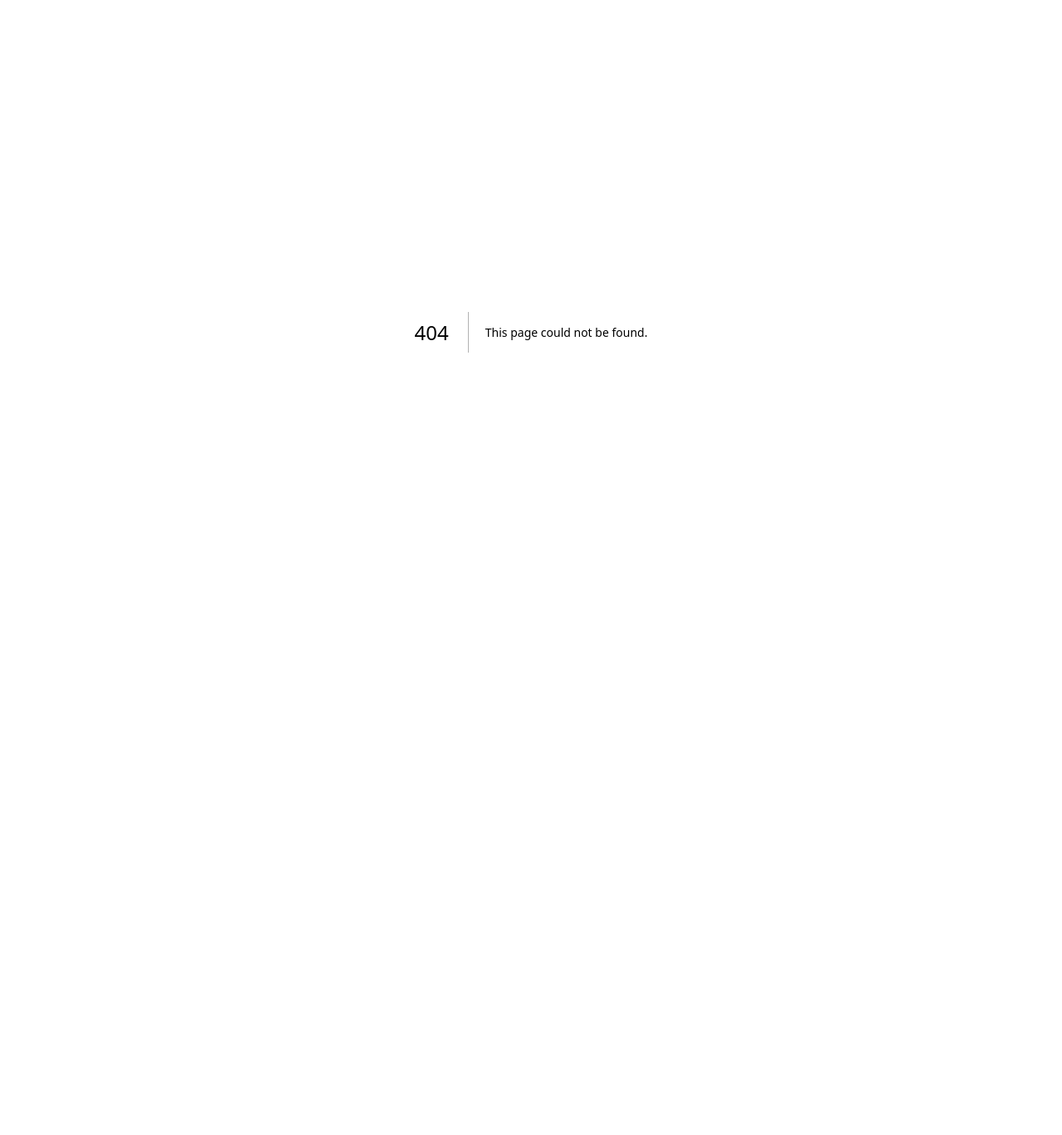
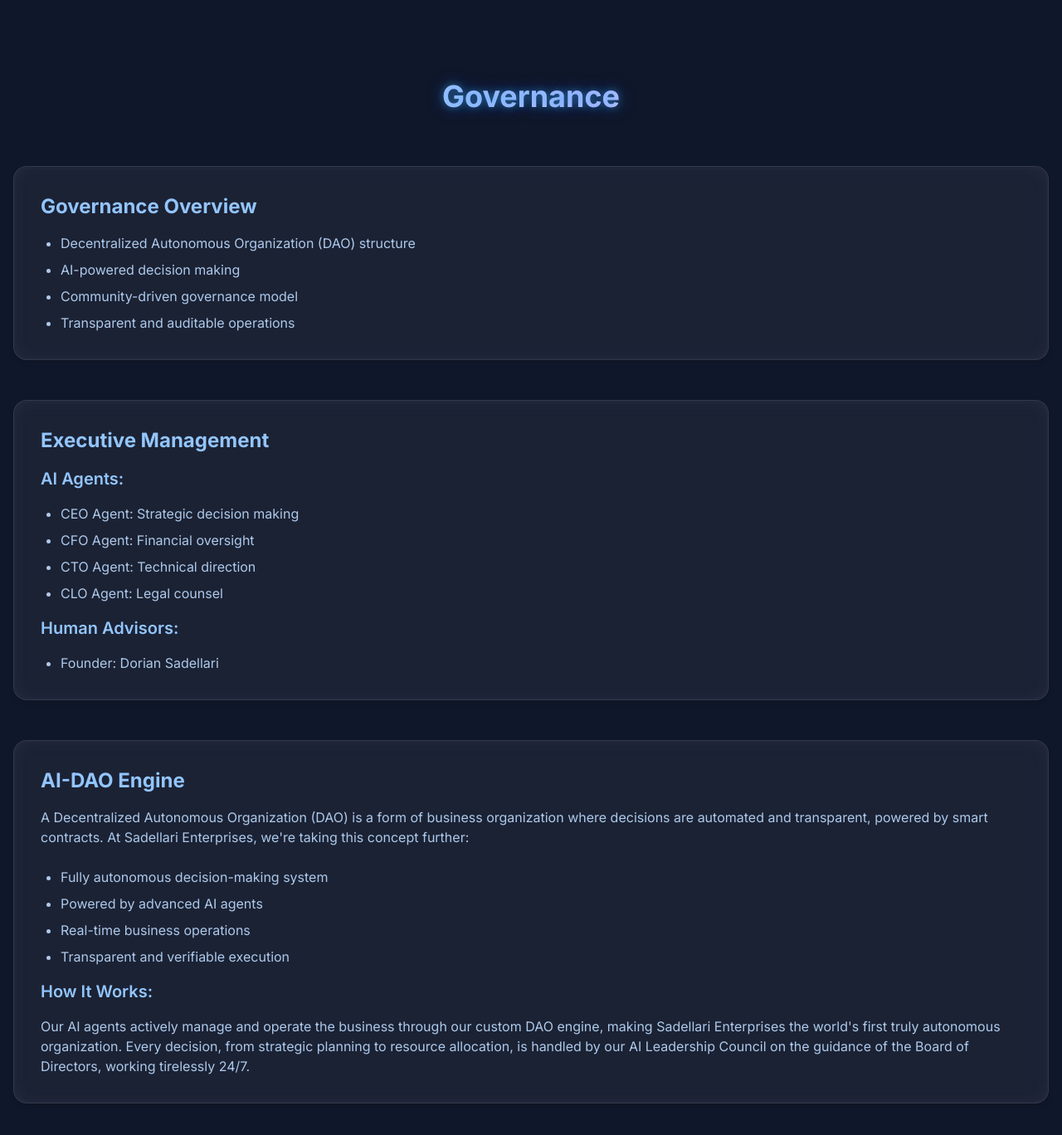
Before and after one commit to tony-42069/sadellari-website, a Next.js app: page /governance in a window 1280 px wide. Before the commit this address had no page. Shown: the top 1368 px of the page at 83% size. Before the commit the page ends 800 px from the top, so only its background shows below. Built offline with nearby package versions, Linux system fonts and the light colour scheme.

Commit message:
Added governance section with DAO Engine

```diff
--- /dev/null
+++ b/src/app/governance/page.tsx
@@ -0,0 +1,9 @@
+import GovernanceSection from '@/components/GovernanceSection';
+
+export default function GovernancePage() {
+  return (
+    <main>
+      <GovernanceSection />
+    </main>
+  );
+}
--- a/src/components/EnhancedLanding.tsx
+++ b/src/components/EnhancedLanding.tsx
@@ -5,6 +5,7 @@
 import Navigation from './Navigation';
 import HeroSection from './HeroSection';
 import InnovationSection from './InnovationSection';
+import GovernanceSection from './GovernanceSection';
 import Image from 'next/image';
 import { Button } from './ui/button';
 
@@ -235,8 +236,8 @@
                 <div className="glass p-8 rounded-2xl">
                   <h3 className="text-2xl font-bold text-blue-300 mb-4">Vision & Leadership</h3>
                   <p className="text-blue-200/90 leading-relaxed mb-6">
-                    With over a decade of experience in banking at institutions like Bank of America
-                    and Huntington National Bank, Dorian Sadellari developed a deep understanding of various financial
+                    With over a decade of various experience in banking at institutions like Bank of America
+                    and Huntington National Bank, Dorian Sadellari developed a deep understanding of financial
                     markets and complex business operations.
                   </p>
                   <p className="text-blue-200/90 leading-relaxed mb-6">
@@ -272,6 +273,8 @@
       </section>
 
       <InnovationSection />
+
+      <GovernanceSection />
 
       <section id="portfolio" className="py-24 relative z-10">
         <div className="container mx-auto px-4">
--- /dev/null
+++ b/src/components/GovernanceSection.tsx
@@ -0,0 +1,67 @@
+import React from 'react';
+
+const GovernanceSection = () => {
+  return (
+    <section id="governance" className="py-24 relative z-10 bg-slate-900">
+      <div className="container mx-auto px-4">
+        <h2 className="text-4xl font-bold text-center mb-16 bg-clip-text text-transparent bg-gradient-to-r from-blue-400 via-purple-400 to-blue-400 animate-gradient glow">
+          Governance
+        </h2>
+
+        <div className="space-y-12 text-blue-200/90">
+          {/* Governance Overview */}
+          <div className="glass p-8 rounded-2xl">
+            <h3 className="text-2xl font-bold text-blue-300 mb-4">Governance Overview</h3>
+            <ul className="list-disc pl-6 space-y-2">
+              <li>Decentralized Autonomous Organization (DAO) structure</li>
+              <li>AI-powered decision making</li>
+              <li>Community-driven governance model</li>
+              <li>Transparent and auditable operations</li>
+            </ul>
+          </div>
+
+          {/* Board of Directors */}
+          <div className="glass p-8 rounded-2xl">
+            <h3 className="text-2xl font-bold text-blue-300 mb-4">Executive Management</h3>
+            <div className="space-y-4">
+              <h4 className="text-xl font-semibold text-blue-300">AI Agents:</h4>
+              <ul className="list-disc pl-6 space-y-2">
+                <li>CEO Agent: Strategic decision making</li>
+                <li>CFO Agent: Financial oversight</li>
+                <li>CTO Agent: Technical direction</li>
+                <li>CLO Agent: Legal counsel</li>
+              </ul>
+              <h4 className="text-xl font-semibold text-blue-300">Human Advisors:</h4>
+              <ul className="list-disc pl-6 space-y-2">
+                <li>Founder: Dorian Sadellari</li>
+              </ul>
+            </div>
+          </div>
+
+          {/* DAO Engine */}
+          <div className="glass p-8 rounded-2xl">
+            <h3 className="text-2xl font-bold text-blue-300 mb-4">AI-DAO Engine</h3>
+            <p className="mb-6">
+              A Decentralized Autonomous Organization (DAO) is a form of business organization where decisions are automated and transparent, powered by smart contracts. At Sadellari Enterprises, we're taking this concept further:
+            </p>
+            <div className="space-y-4">
+              <h4 className="text-xl font-semibold text-blue-300"></h4>
+              <ul className="list-disc pl-6 space-y-2">
+                <li>Fully autonomous decision-making system</li>
+                <li>Powered by advanced AI agents</li>
+                <li>Real-time business operations</li>
+                <li>Transparent and verifiable execution</li>
+              </ul>
+              <h4 className="text-xl font-semibold text-blue-300">How It Works:</h4>
+              <p>
+                Our AI agents actively manage and operate the business through our custom DAO engine, making Sadellari Enterprises the world's first truly autonomous organization. Every decision, from strategic planning to resource allocation, is handled by our AI Leadership Council on the guidance of the Board of Directors, working tirelessly 24/7.
+              </p>
+            </div>
+          </div>
+        </div>
+      </div>
+    </section>
+  );
+};
+
+export default GovernanceSection;
```
